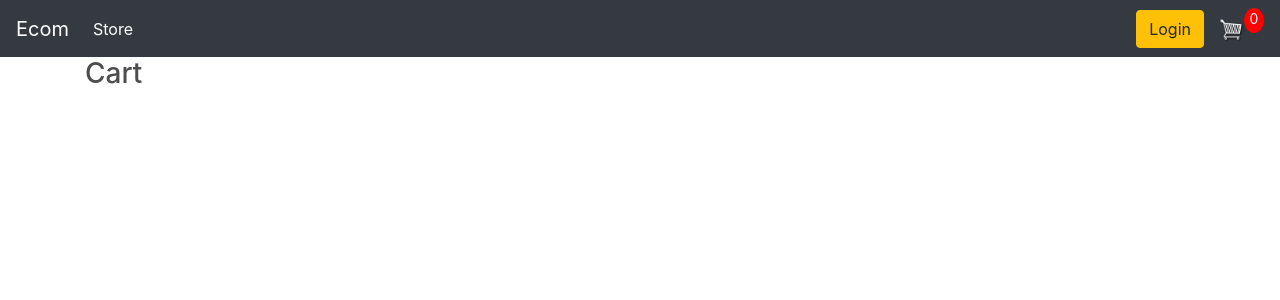
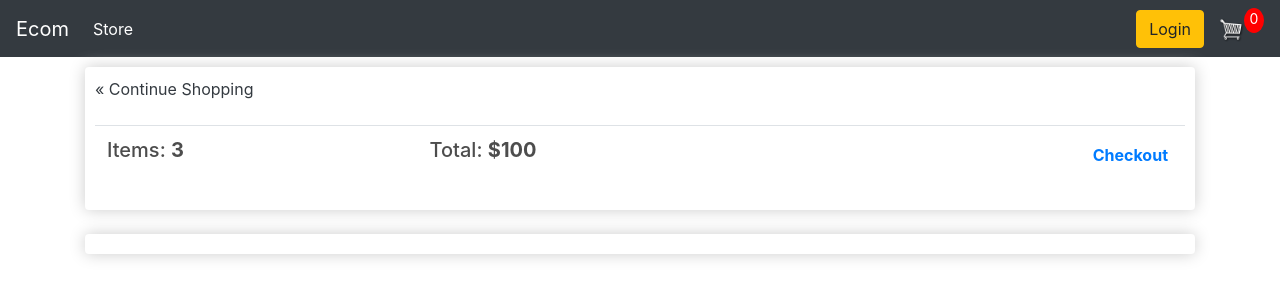
Before and after one commit to EmreAnliacik/ecommerce, a Django app: page /cart/ in a window 1280 px wide. Shown: the top 300 px of the page. Run offline with Django 5.2, Linux system fonts and the light colour scheme; lists and menus that the app fills with data are empty; some libraries are stand-ins or nearby versions.

Commit message:
cart page item count + total sum + Checkout button added

```diff
--- a/store/templates/store/cart.html
+++ b/store/templates/store/cart.html
@@ -1,6 +1,31 @@
 {%  extends 'store/main.html' %}
 {% load static %}
 {% block content %}
-    <h3>Cart</h3>
+
+    <div class="row">
+        <div class="col-lg-12">
+            <div class="box-element">
+                <a class="btn-outline-dark" href="">&#xab; Continue Shopping</a>
+                <br>
+                <br>
+
+                <table class="table">
+                    <tr>
+                        <th><h5>Items: <strong>3</strong></h5></th>
+                        <th><h5>Total: <strong>$100</strong></h5></th>
+                        <th>
+                            <a style="float:right; margin:5px" class="btn-btn-success"
+                                                                href="{% url 'checkout' %}">Checkout</a>
+                        </th>
+                    </tr>
+                </table>
+            </div>
+
+            <br>
+            <div class="box-element">
+
+            </div>
+        </div>
+    </div>
 
 {% endblock content %}
```
